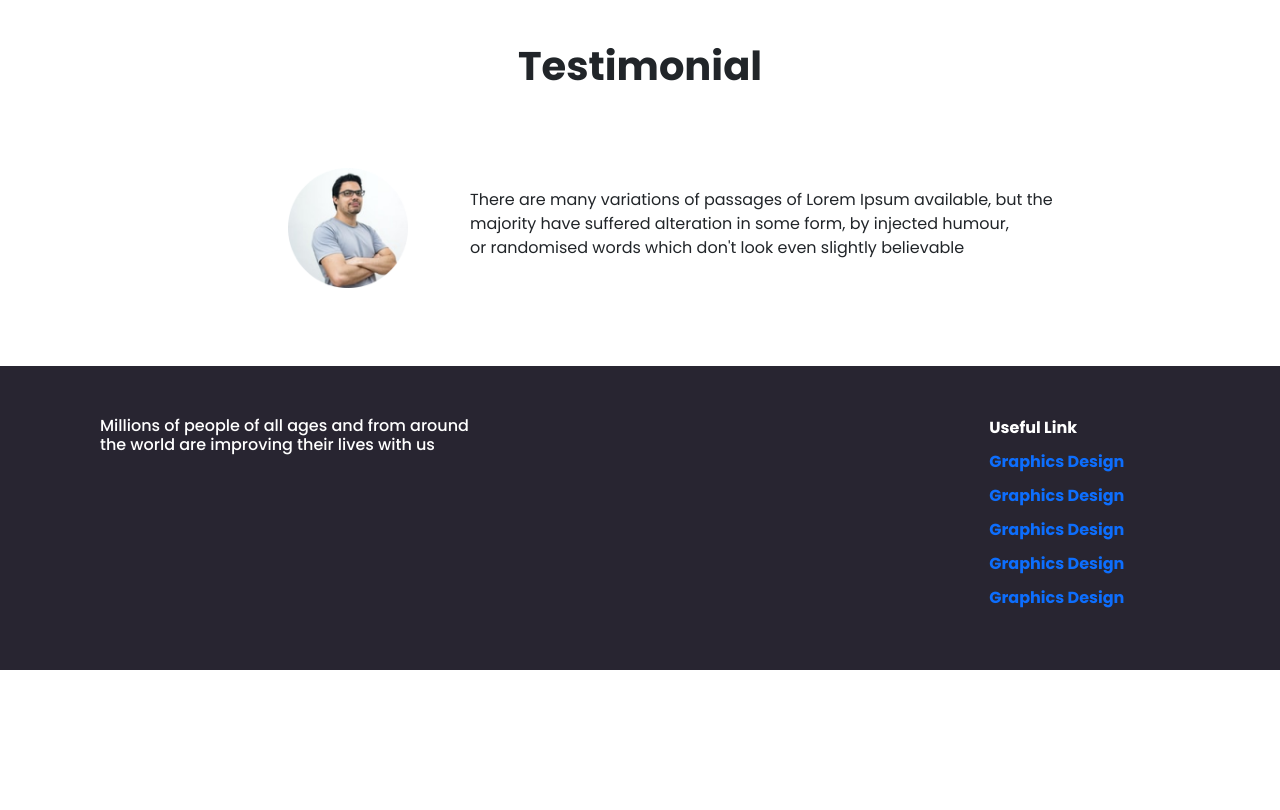
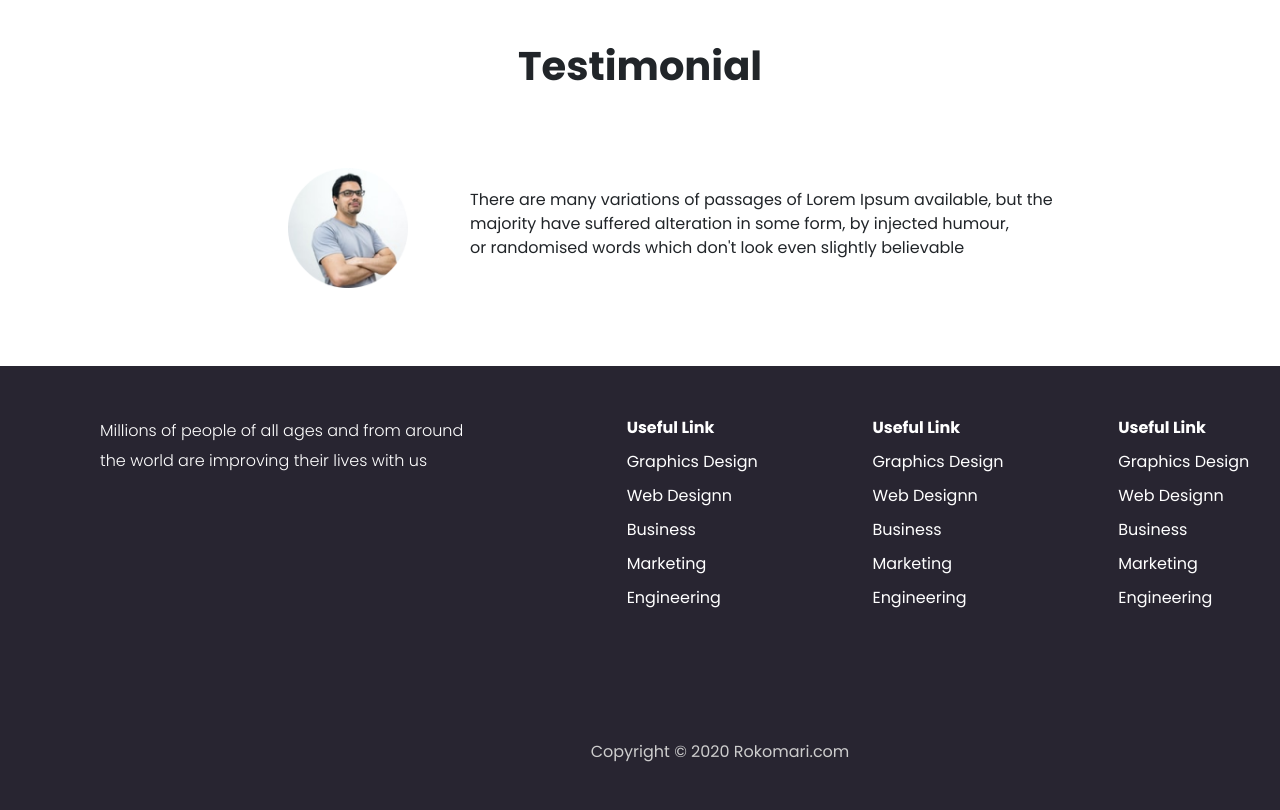
Before and after one commit to rajurayhan37/E-School, a plain HTML site: page index.html in a window 1280 px wide. Shown: the part 1603-2413 px from the top of the page. Before the commit the page ends 2273 px from the top, so only its background shows below. Drawn offline with nearby package versions, Linux system fonts and the light colour scheme.

Commit message:
design complete

```diff
--- a/css/style.css
+++ b/css/style.css
@@ -130,15 +130,32 @@ span{
     padding: 20px;
 }
 #others{
+    width: 1440px;
     background-color: #282531;
     color: white;
     padding: 50px 100px;
+}
+#others h6{
+    font-weight: 300;
+    font-size: 16px;
+    line-height: 30px;
 }
 .item{
     padding-bottom: 10px;
 }
 .item a{
     text-decoration: none;
-    font-weight: bold;
+    font-weight: 400;
     font-size: 16px;
+    color: white;
 }
+.fotter{
+    height: 100px;
+    width: 1440px;
+    padding: 70px;
+    background-color: #282531;
+    text-align: center;
+}
+.copyright{
+    color: #CDCDCD;
+}
--- a/index.html
+++ b/index.html
@@ -192,19 +192,33 @@
                 <div class="col-md-7">
                     <div class="row">
                         <div class="col-4">
-
+                            <ul class="nav flex-column">
+                                <li class="item"><b>Useful Link</b></li>
+                                <li class="item"><a href="#"> Graphics Design</a></li>
+                                <li class="item"><a href="#"> Web Designn</a></li>
+                                <li class="item"><a href="#"> Business</a></li>
+                                <li class="item"><a href="#"> Marketing</a></li>
+                                <li class="item"><a href="#"> Engineering</a></li>
+                             </ul>
                         </div>
                         <div class="col-4">
-
+                            <ul class="nav flex-column">
+                                <li class="item"><b>Useful Link</b></li>
+                                <li class="item"><a href="#"> Graphics Design</a></li>
+                                <li class="item"><a href="#"> Web Designn</a></li>
+                                <li class="item"><a href="#"> Business</a></li>
+                                <li class="item"><a href="#"> Marketing</a></li>
+                                <li class="item"><a href="#"> Engineering</a></li>
+                             </ul>
                         </div>
                         <div class="col-4">
                             <ul class="nav flex-column">
                                <li class="item"><b>Useful Link</b></li>
                                <li class="item"><a href="#"> Graphics Design</a></li>
-                               <li class="item"><a href="#"> Graphics Design</a></li>
-                               <li class="item"><a href="#"> Graphics Design</a></li>
-                               <li class="item"><a href="#"> Graphics Design</a></li>
-                               <li class="item"><a href="#"> Graphics Design</a></li>
+                               <li class="item"><a href="#"> Web Designn</a></li>
+                               <li class="item"><a href="#"> Business</a></li>
+                               <li class="item"><a href="#"> Marketing</a></li>
+                               <li class="item"><a href="#"> Engineering</a></li>
                             </ul>
                         </div>
                     </div>
@@ -212,6 +226,10 @@
             </div>
         </div>
     </div>
+    <div class="fotter">
+        <smal class="copyright">Copyright © 2020 Rokomari.com</small>
+    </div>
+
 
     <script src="https://cdn.jsdelivr.net/npm/bootstrap@5.1.3/dist/js/bootstrap.bundle.min.js" integrity="sha384-ka7Sk0Gln4gmtz2MlQnikT1wXgYsOg+OMhuP+IlRH9sENBO0LRn5q+8nbTov4+1p" crossorigin="anonymous"></script>
     <script src="https://cdn.jsdelivr.net/npm/@popperjs/core@2.10.2/dist/umd/popper.min.js" integrity="sha384-7+zCNj/IqJ95wo16oMtfsKbZ9ccEh31eOz1HGyDuCQ6wgnyJNSYdrPa03rtR1zdB" crossorigin="anonymous"></script>
```
